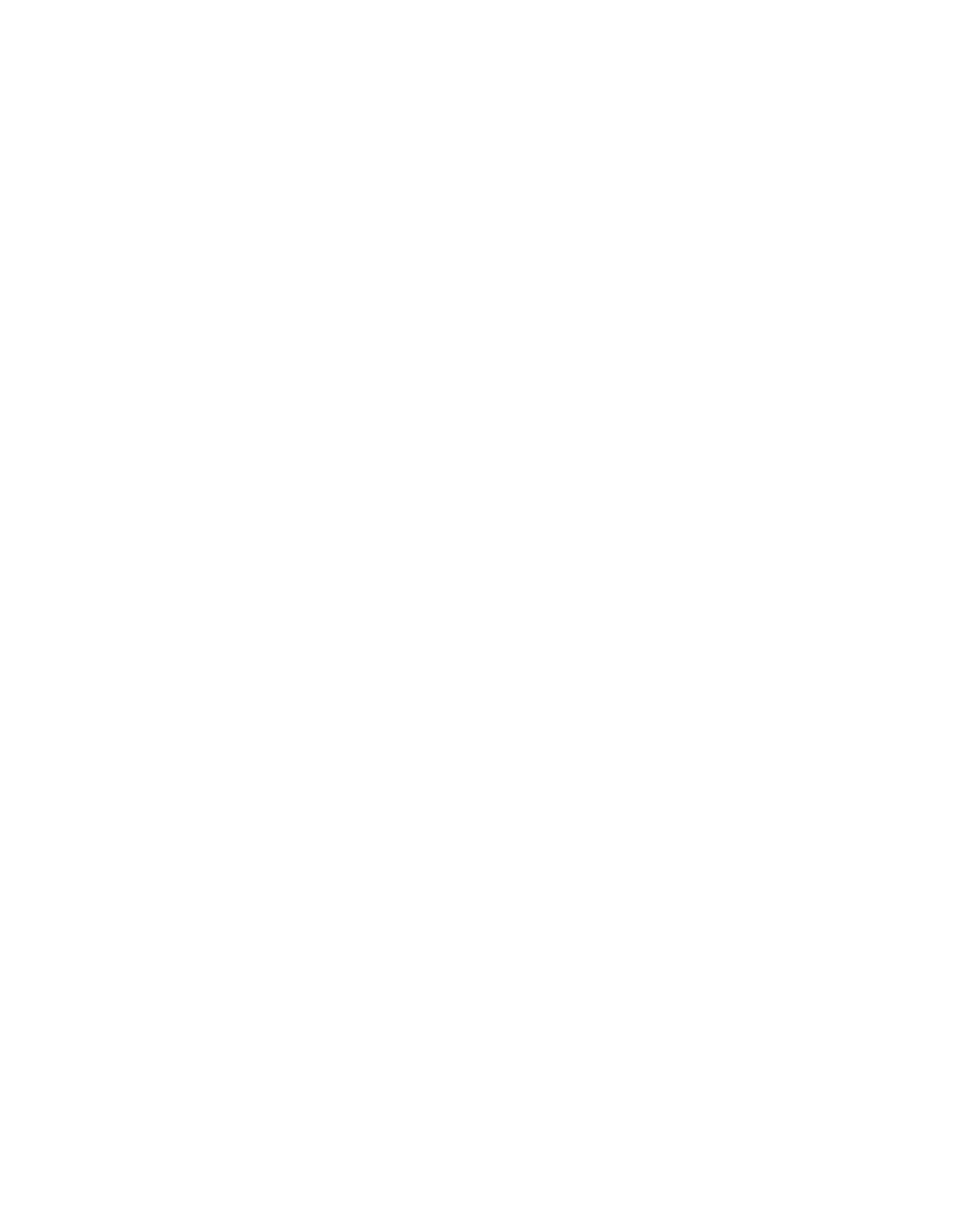
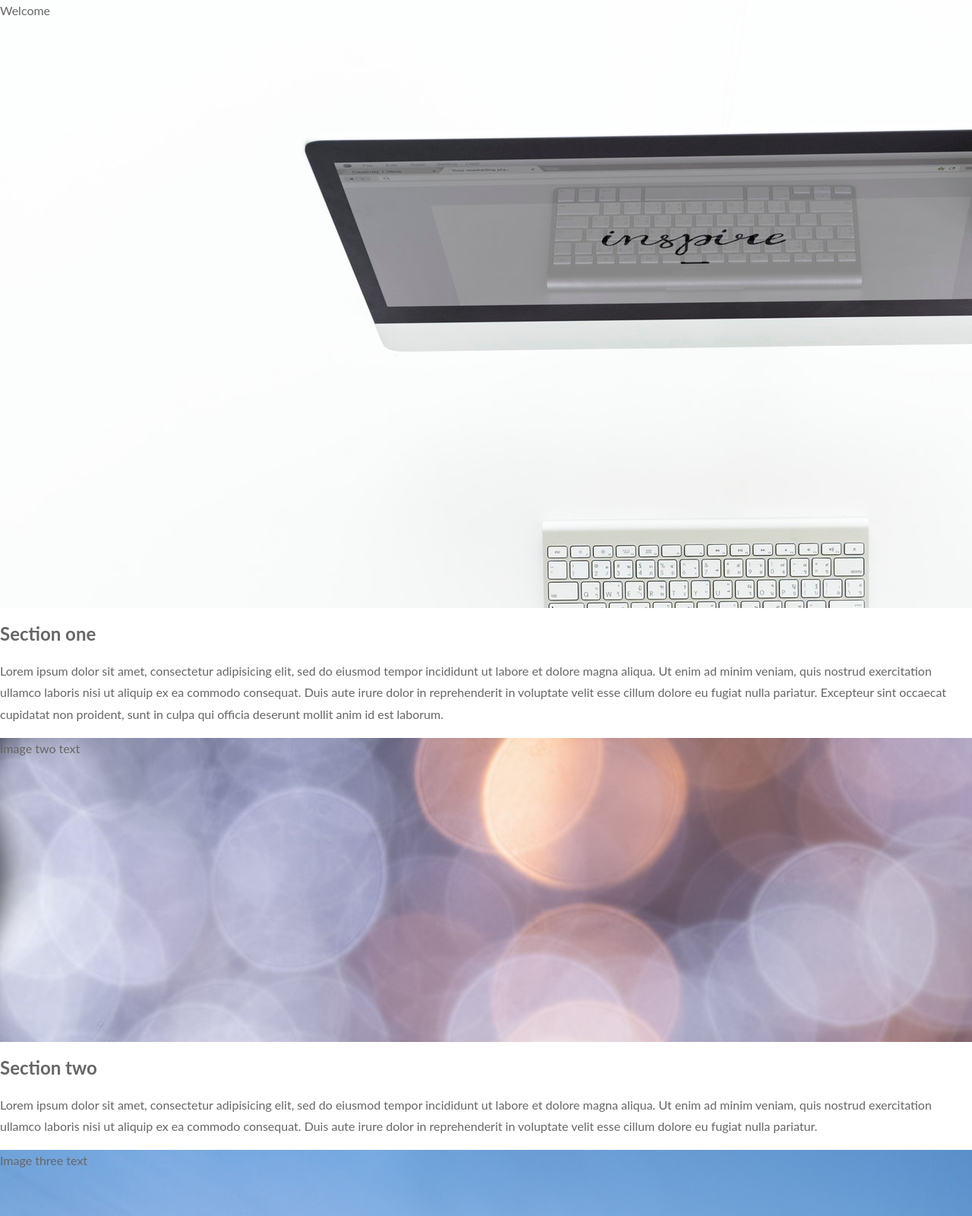
Before and after one commit to ryanwahid/personalsite, a plain HTML site: page index.html in a window 1280 px wide. Shown: the top 1600 px of the page at 76% size. Before the commit the page ends 800 px from the top, so only its background shows below. Drawn offline with Linux system fonts and the light colour scheme.

Commit message:
added css background and lined images

```diff
--- a/css/style.css
+++ b/css/style.css
@@ -0,0 +1,25 @@
+body, html{
+	height: 100%;
+	margin: 0;
+	font-size: 16px;
+	font-family: "Lato", sans-serif;
+	font-weight: 400;
+	line-height: 1.8em;
+	color: #666;
+
+}
+
+.pimg1{
+	background-image: url('../img/image1.jpg');
+	min-height: 100%;
+}
+
+.pimg2{
+	background-image: url('../img/image2.jpg');
+	min-height: 400px;
+}
+
+.pimg3{
+	background-image: url('../img/image3.jpg');
+	min-height: 400px;
+}
--- a/index.html
+++ b/index.html
@@ -1,13 +1,58 @@
 <!DOCTYPE html>
 <html>
+
 <head>
-	<title>Ryan Wahid's site</title>
-	<meta charset="utf-8">
-	<meta name="viewport" content="width=device-width, initial-scale=1.0">
-	<meta http-equiv="X-UA-Compatable" content="ie=edge">
-	<link rel="stylesheet" type="text/css" href="css/style.css">
+    <title>Ryan Wahid's site</title>
+    <meta charset="utf-8">
+    <meta name="viewport" content="width=device-width, initial-scale=1.0">
+    <meta http-equiv="X-UA-Compatable" content="ie=edge">
+    <link rel="stylesheet" type="text/css" href="css/style.css">
 </head>
+
 <body>
+    <div class="pimg1">
+        <div class="ptext">
+            <span class="border">
+				Welcome
+			</span>
+        </div>
+    </div>
+    <section class="section section-light">
+        <h2>Section one </h2>
+        <p>Lorem ipsum dolor sit amet, consectetur adipisicing elit, sed do eiusmod tempor incididunt ut labore et dolore magna aliqua. Ut enim ad minim veniam, quis nostrud exercitation ullamco laboris nisi ut aliquip ex ea commodo consequat. Duis aute irure dolor in reprehenderit in voluptate velit esse cillum dolore eu fugiat nulla pariatur. Excepteur sint occaecat cupidatat non proident, sunt in culpa qui officia deserunt mollit anim id est laborum.</p>
+    </section>
+    <div class="pimg2">
+        <div class="ptext">
+            <span class="border">
+				Image two text
+			</span>
+        </div>
+    </div>
+    <section class="section section-dark">
+        <h2>Section two </h2>
+        <p>Lorem ipsum dolor sit amet, consectetur adipisicing elit, sed do eiusmod tempor incididunt ut labore et dolore magna aliqua. Ut enim ad minim veniam, quis nostrud exercitation ullamco laboris nisi ut aliquip ex ea commodo consequat. Duis aute irure dolor in reprehenderit in voluptate velit esse cillum dolore eu fugiat nulla pariatur. </p>
+    </section>
+
+    <div class="pimg3">
+        <div class="ptext">
+            <span class="border">
+				Image three text
+			</span>
+        </div>
+    </div>
+    <section class="section section-dark">
+        <h2>Section two </h2>
+        <p>Lorem ipsum dolor sit amet, consectetur adipisicing elit, sed do eiusmod tempor incididunt ut labore et dolore magna aliqua. Ut enim ad minim veniam, quis nostrud exercitation ullamco laboris nisi ut aliquip ex ea commodo consequat. Duis aute irure dolor in reprehenderit in voluptate velit esse cillum dolore eu fugiat nulla pariatur. </p>
+    </section>
+
+        <div class="pimg1">
+        <div class="ptext">
+            <span class="border">
+				Welcome
+			</span>
+        </div>
+    </div>
 
 </body>
+
 </html>
```
Also changed, not shown: img/image1.jpg (renamed from img/pexels-photo-604898.jpeg), img/image2.jpg (renamed from img/pexels-photo-301664.jpeg), img/image3.jpg (renamed from img/pexels-photo-421927.jpeg).
